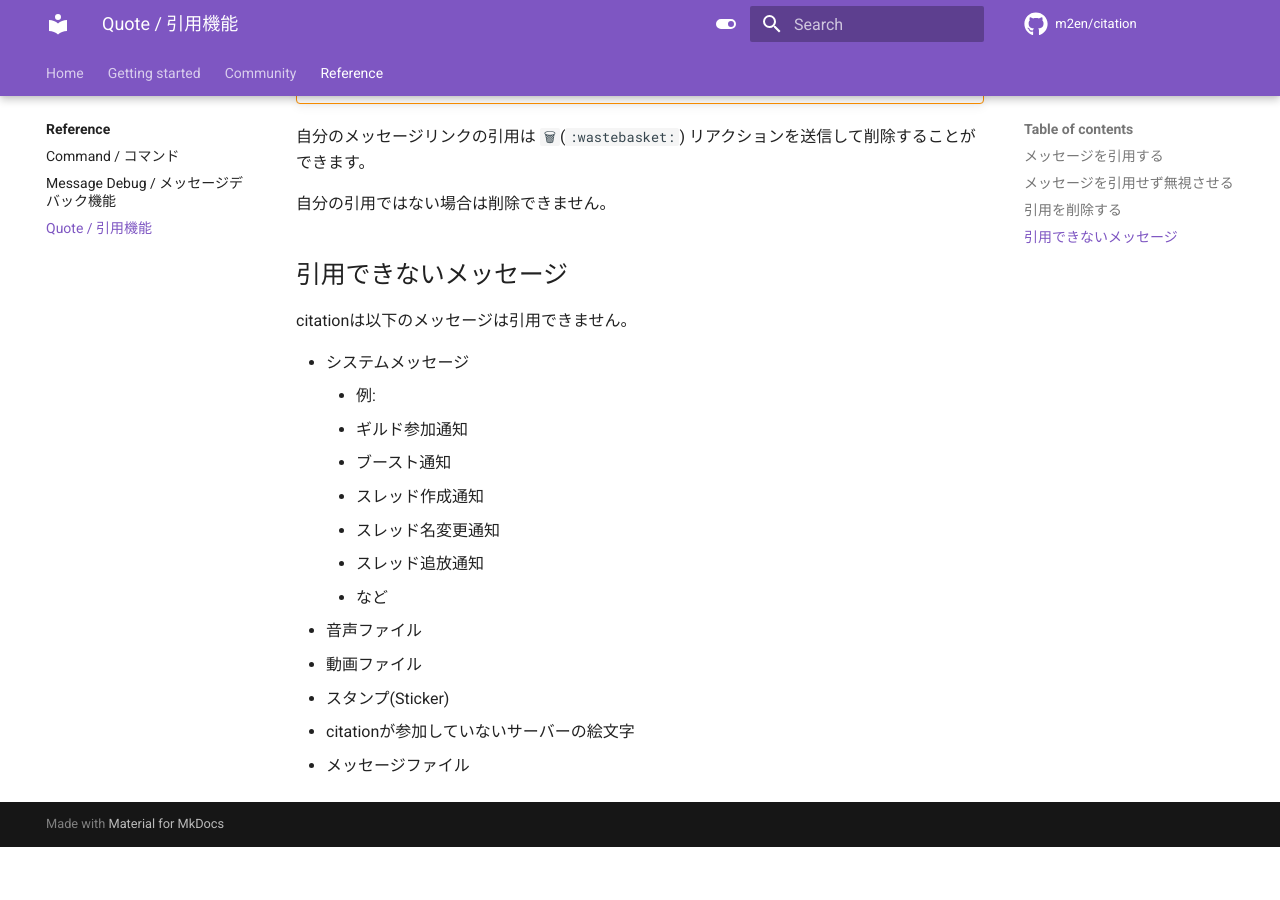
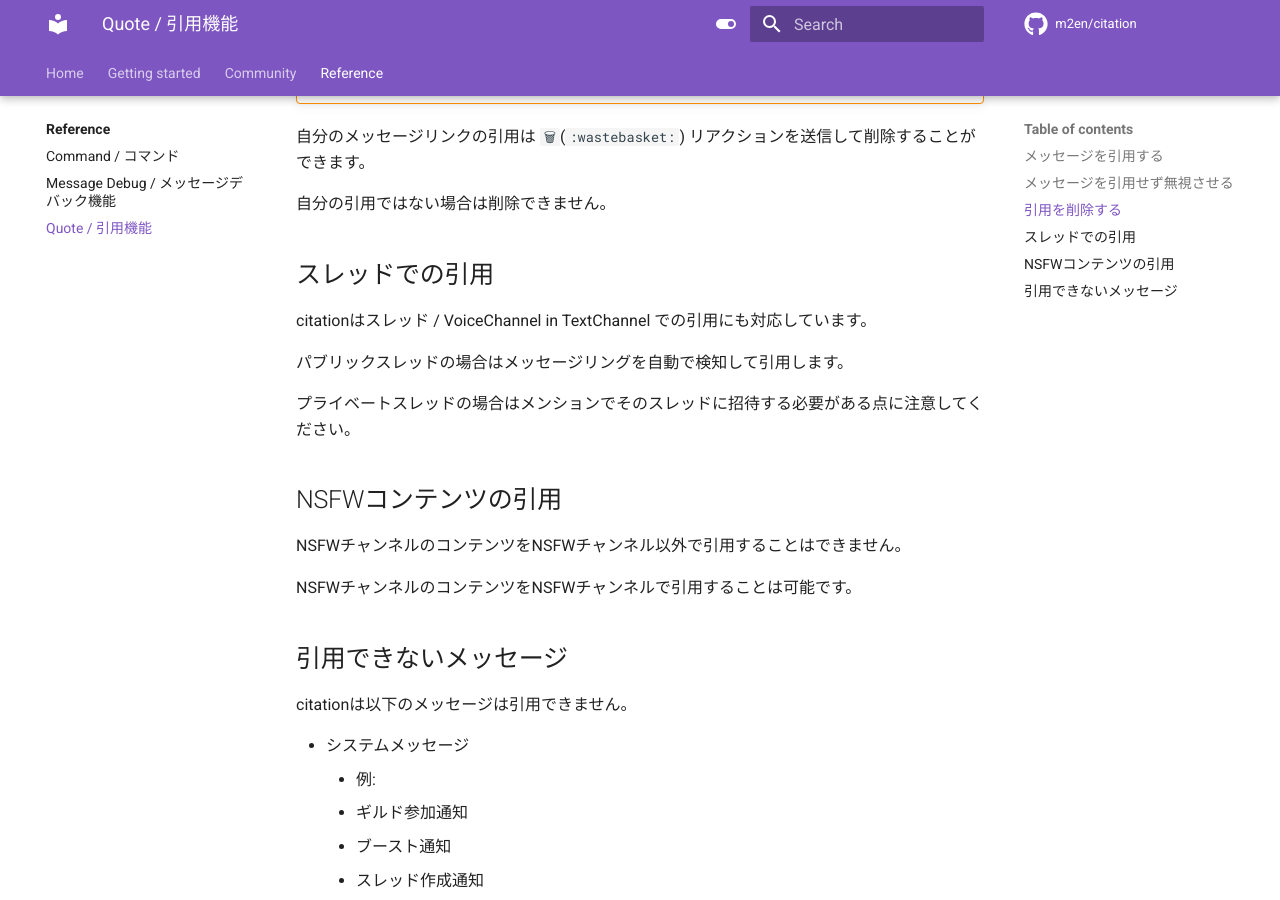
Before and after one commit to citation-dev/citation-docs, an MkDocs documentation site: the page built from docs/reference/quote.md, in a window 1280 px wide and 900 px high, scrolled down 1681 px. Built offline with MkDocs 1.6.1 and Material for MkDocs 9.7.7, drawn with Linux system fonts in a browser that asks for light colours; comment, search, counter and statistics services are not loaded; before the commit the page ends 2528 px from its top, so only the background shows below that.

Commit message:
docs: add nsfw-content and thread-content

```diff
--- a/docs/reference/quote.md
+++ b/docs/reference/quote.md
@@ -51,6 +51,20 @@ citation は引用機能を提供します。
 
 自分の引用ではない場合は削除できません。
 
+## スレッドでの引用
+
+citationはスレッド / VoiceChannel in TextChannel での引用にも対応しています。
+
+パブリックスレッドの場合はメッセージリングを自動で検知して引用します。
+
+プライベートスレッドの場合はメンションでそのスレッドに招待する必要がある点に注意してください。
+
+## NSFWコンテンツの引用
+
+NSFWチャンネルのコンテンツをNSFWチャンネル以外で引用することはできません。
+
+NSFWチャンネルのコンテンツをNSFWチャンネルで引用することは可能です。
+
 ## 引用できないメッセージ
 
 citationは以下のメッセージは引用できません。
```
